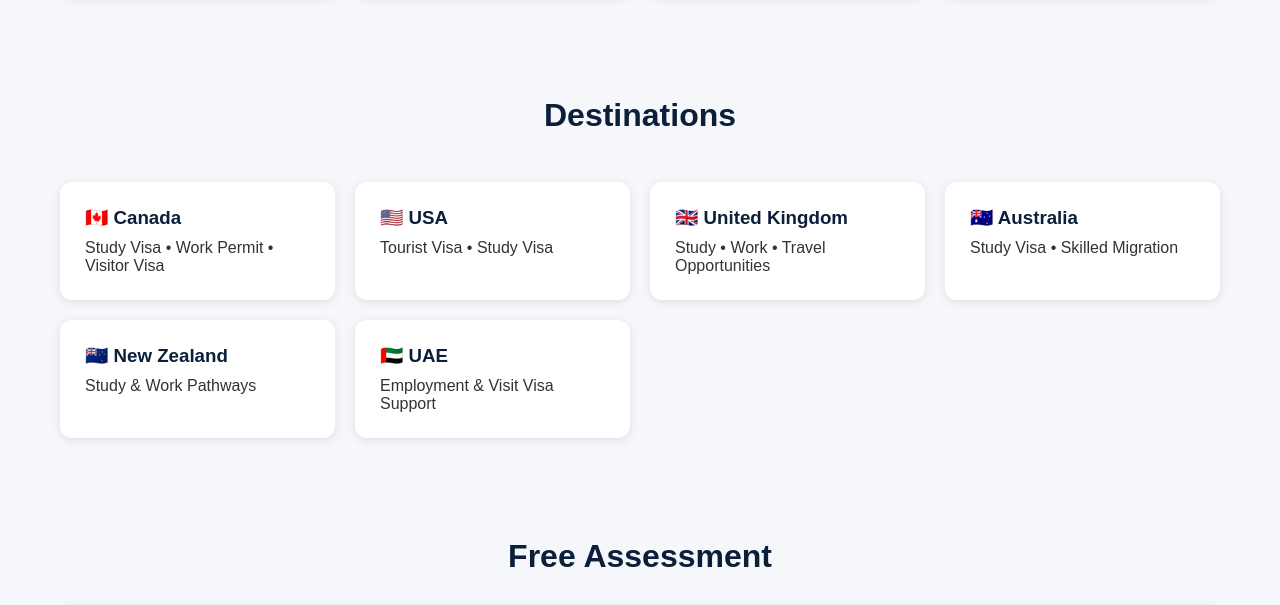
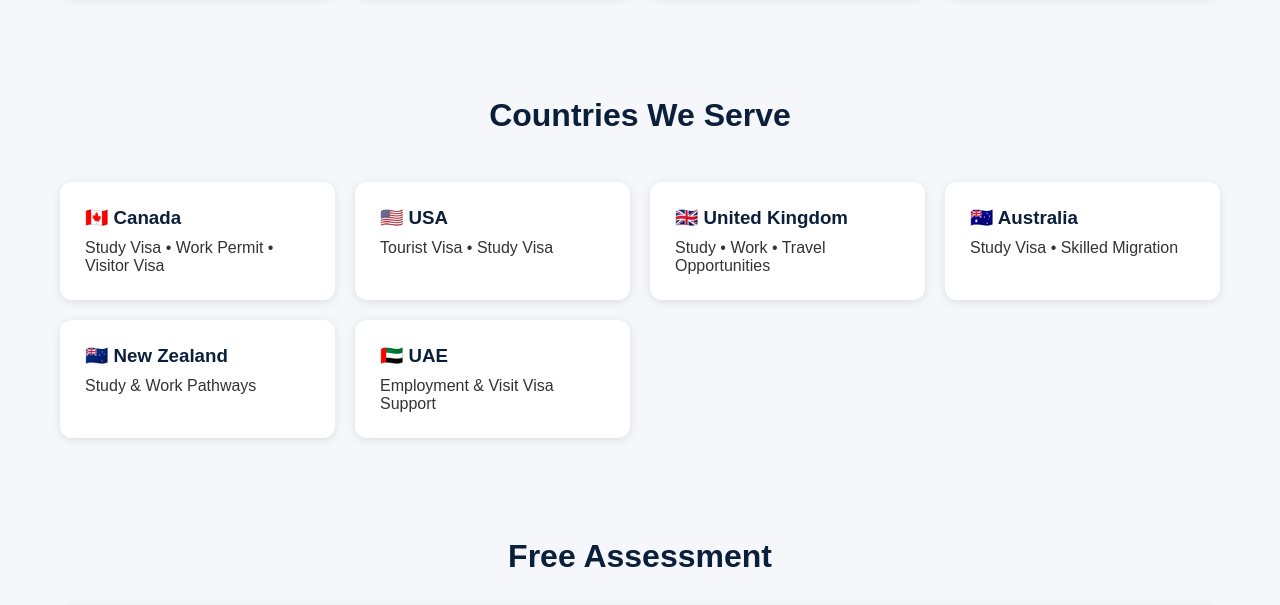
Before and after one commit to GlobalAdventures/global-adventures, a plain HTML site: page index.html in a window 1280 px wide. Shown: the part 1291-1896 px from the top of the page. Drawn offline with Linux system fonts and the light colour scheme.

Commit message:
Update index.html

```diff
--- a/index.html
+++ b/index.html
@@ -139,6 +139,7 @@ font-weight:bold;
 <a href="#about">About</a>
 <a href="#services">Services</a>
 <a href="#destinations">Destinations</a>
+<a href="#assessment">Assessment</a>
 <a href="#contact">Contact</a>
 </nav>
 <header id="home">
@@ -194,7 +195,7 @@ personalized support and transparent consultation.
 </section>
 
 <section id="destinations">
-<h2 class="title">Destinations</h2>
+<h2 class="title">Countries We Serve</h2>
 
 <br>
 <div class="grid">
```
